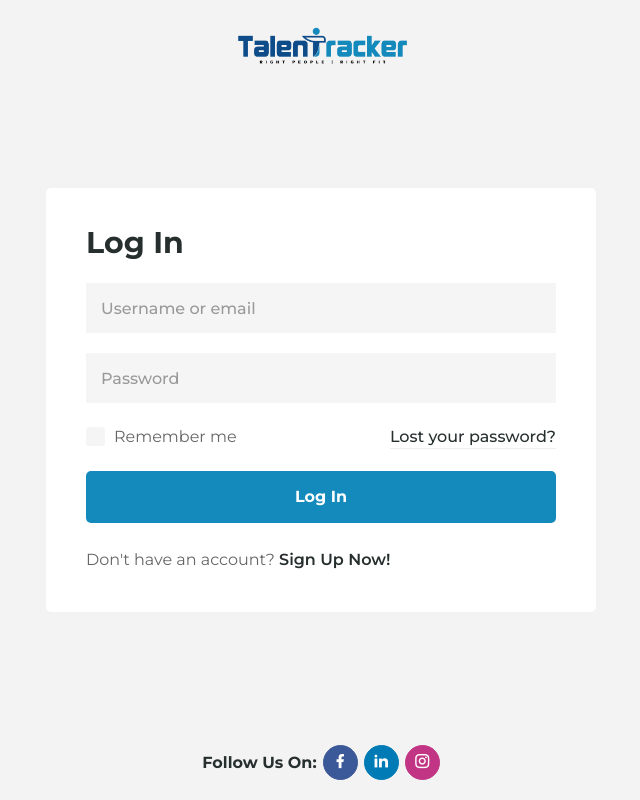
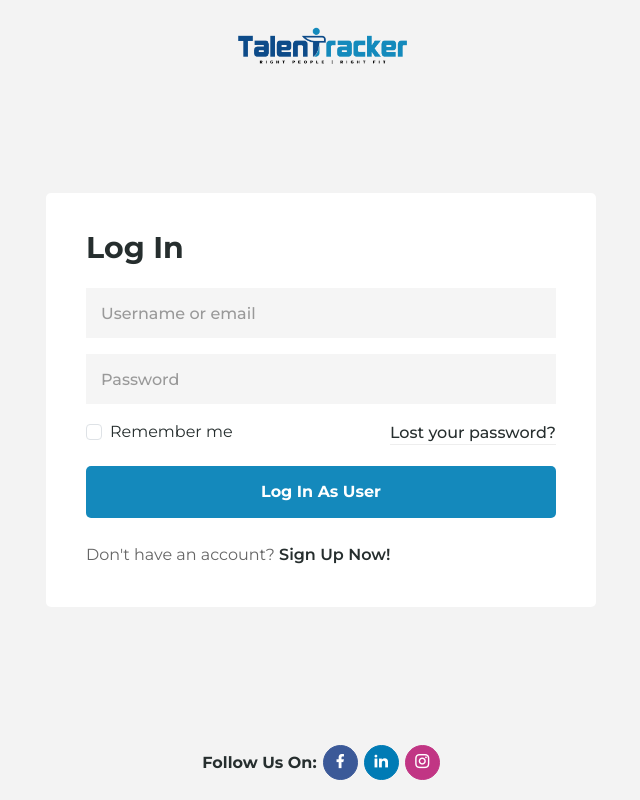
Before and after one commit to MostasirMahim/talentracker-demo, a Next.js app: page /auth/user/login in a window 1280 px wide. Shown: the whole page, without its empty margins (319-959 px from the left). Built offline with nearby package versions, Linux system fonts and the light colour scheme.

Commit message:
feat : user login part implemented.

```diff
--- a/src/app/(auth)/auth/user/login/page.js
+++ b/src/app/(auth)/auth/user/login/page.js
@@ -1,5 +1,6 @@
 import Link from "next/link";
 import Image from "next/image";
+import UserLoginForm from "@/components/Auth/UserLoginForm";
 
 function UserLogIn() {
   return (
@@ -16,46 +17,7 @@ function UserLogIn() {
             <div className="container">
               <div className="signin-form">
                 <h2>Log In</h2>
-
-                <form>
-                  <div className="form-group">
-                    <input
-                      type="text"
-                      className="form-control"
-                      placeholder="Username or email"
-                    />
-                  </div>
-
-                  <div className="form-group">
-                    <input
-                      type="password"
-                      className="form-control"
-                      placeholder="Password"
-                    />
-                  </div>
-
-                  <div className="row align-items-center">
-                    <div className="col-lg-6 col-md-6 col-sm-6 remember-me-wrap">
-                      <p>
-                        <input type="checkbox" id="test" />
-                        <label htmlFor="test">Remember me</label>
-                      </p>
-                    </div>
-                    <div className="col-lg-6 col-md-6 col-sm-6 lost-your-password-wrap">
-                      <Link href="#" className="lost-your-password">
-                        Lost your password?
-                      </Link>
-                    </div>
-                  </div>
-
-                  <button type="submit">Log In</button>
-
-                  <span className="dont-account">
-                    Don&apos;t have an account?{" "}
-                    <Link href="/auth/user/register">Sign Up Now!</Link>
-                  </span>
-                </form>
-
+                <UserLoginForm />
               </div>
             </div>
           </div>
--- /dev/null
+++ b/src/components/Auth/UserLoginForm.js
@@ -0,0 +1,87 @@
+"use client";
+
+import { useState } from "react";
+import { useForm } from "react-hook-form";
+import { toast } from "react-toastify";
+import { userLogin } from "@/actions/auth";
+import Link from "next/link";
+
+export default function UserLoginForm() {
+  const [loading, setLoading] = useState(false);
+  const { register, handleSubmit } = useForm();
+
+  async function onSubmit(values) {
+    setLoading(true);
+    try {
+      const formData = {
+        email: values.email,
+        password: values.password,
+      };
+      const res = await userLogin(formData);
+      if (res?.error) {
+        Object.entries(res?.data?.errors).forEach(([field, messages]) => {
+          messages.forEach((msg) => toast.error(msg));
+        });
+        console.log(res);
+      } else {
+        toast.success("Login successful");
+      }
+    } catch (err) {
+      toast.error(err.message || "Login failed");
+    } finally {
+      setLoading(false);
+    }
+  }
+
+  return (
+    <form onSubmit={handleSubmit(onSubmit)}>
+      <div className="form-group mb-3">
+        <input
+          type="text"
+          className="form-control"
+          placeholder="Username or email"
+          {...register("email", { required: true })}
+        />
+      </div>
+
+      <div className="form-group mb-3">
+        <input
+          type="password"
+          className="form-control"
+          placeholder="Password"
+          {...register("password", { required: true })}
+        />
+      </div>
+
+      <div className="row align-items-center ">
+        <div className="col-lg-6 col-md-6 col-sm-6 ">
+          <div className="form-check">
+            <input className="form-check-input" type="checkbox" id="remember" />
+            <label className="form-check-label" htmlFor="remember">
+              Remember me
+            </label>
+          </div>
+        </div>
+
+        <div className="col-lg-6 col-md-6 col-sm-6 lost-your-password-wrap text-end">
+          <a href="#" className="lost-your-password">
+            Lost your password?
+          </a>
+        </div>
+      </div>
+
+      <button
+        type="submit"
+        className="btn btn-primary w-100"
+        disabled={loading}
+      >
+        {loading ? "Logging in..." : "Log In As User"}
+      </button>
+
+      <span className="dont-account">
+        Don&apos;t have an account?{" "}
+        <Link href="/auth/user/register">Sign Up Now!</Link>
+      </span>
+    </form>
+  );
+}
```
